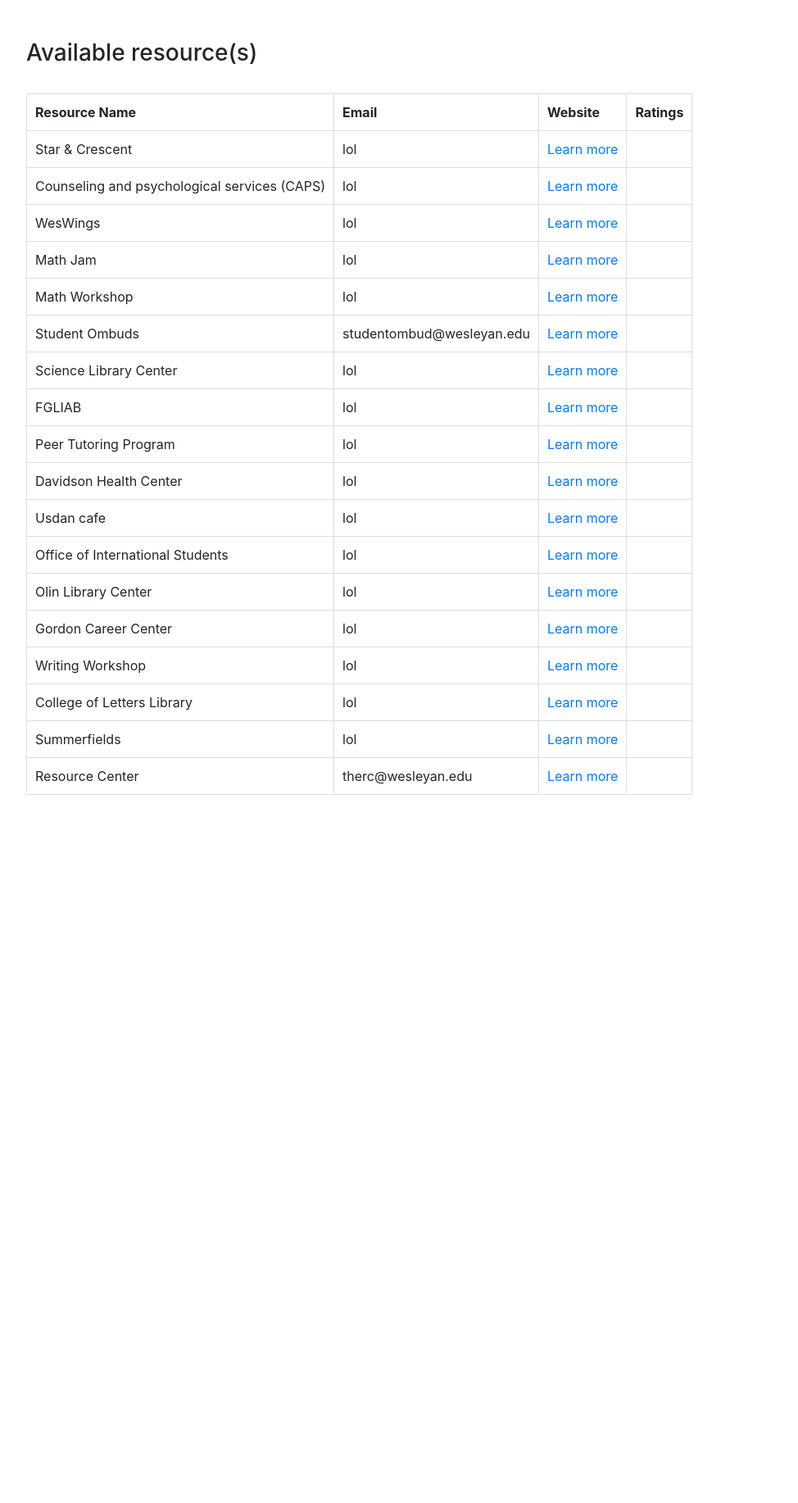
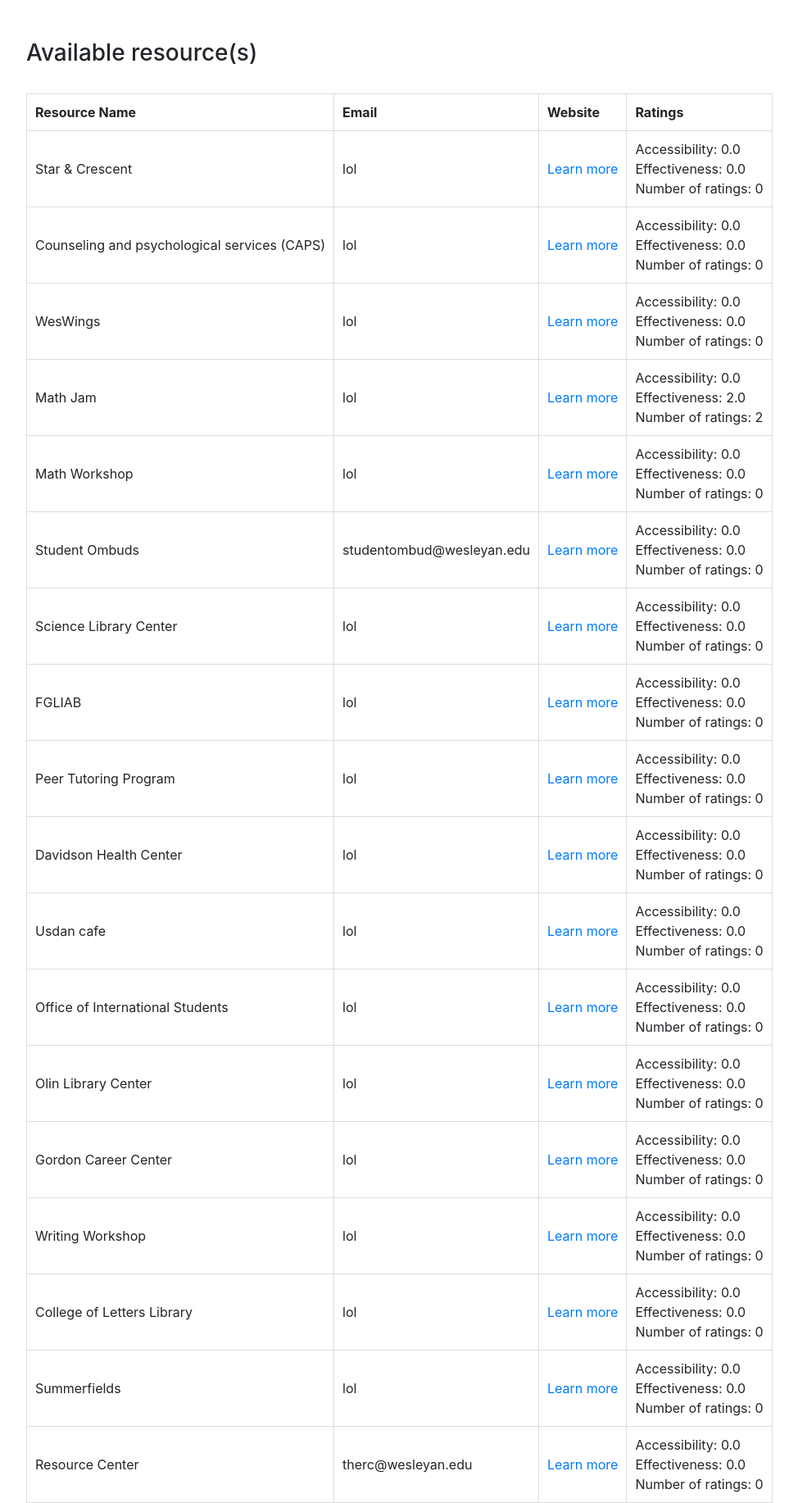
Before and after one commit to Romani20/resource-generator, a Flask app: template website/templates/search.html in a window 1280 px wide. Shown: the part 56-1890 px from the top of the page at 82% size, without its empty margins (53-1027 px from the left). Before the commit the page ends 1026 px from the top, so only its background shows below. Run offline with Flask 3, Linux system fonts and the light colour scheme; the template is opened without the code that fills it: values that come from a table or form of the project are taken from there, others are empty; some libraries are stand-ins or nearby versions.

Commit message:
Trying to render search results to correctly display ratings

```diff
--- a/website/templates/search.html
+++ b/website/templates/search.html
@@ -32,7 +32,11 @@
         <td>{{ result.resource_name }}</td>
         <td>{{ result.email }}</td>
         <td><a href="{{ result.link_to_website }}" target="_blank">Learn more</a></td>
-        <td>{{ result.rating }}</td>
+        <td>
+          Accessibility: {{ result.feedback[0]|float|round(2) }}<br>
+          Effectiveness: {{ result.feedback[1]|float|round(2) }}<br>
+          Number of ratings: {{ result.feedback_count }}
+      </td>
       </tr>
     {% endfor %}
   </tbody>
```
